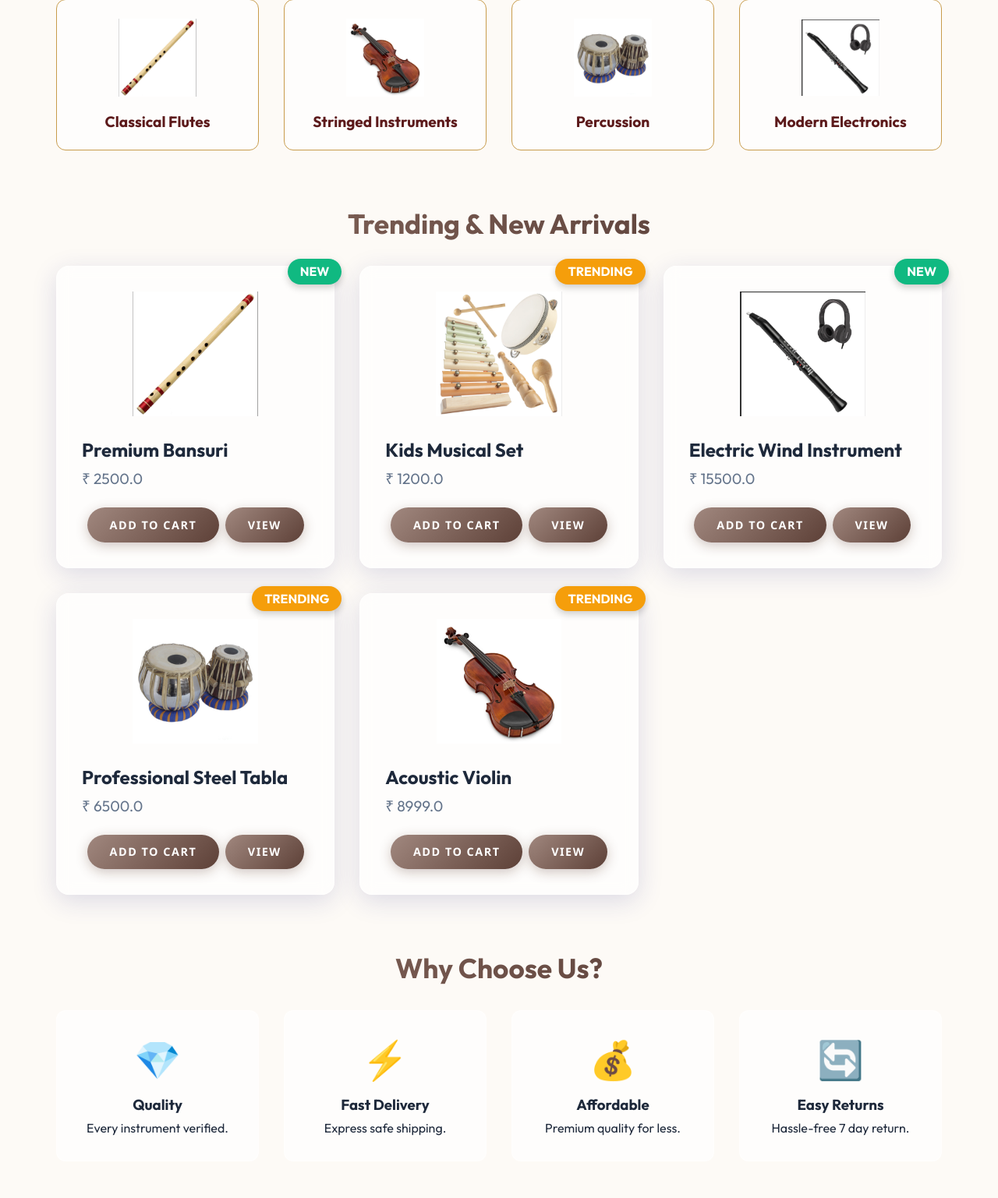
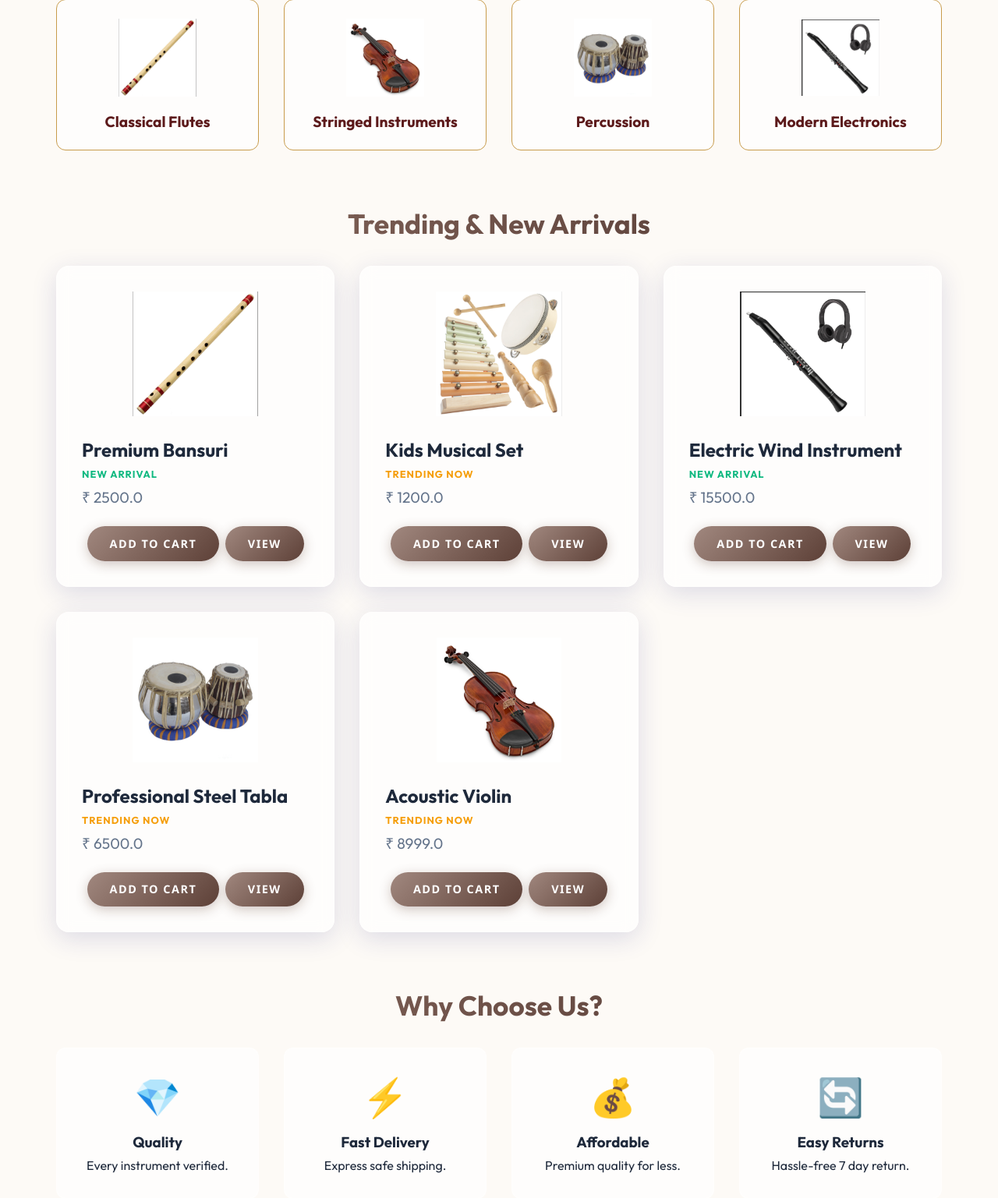
Before and after one commit to RathodKarina/Ambica_store, a Flask app: page / in a window 1280 px wide. Shown: the part 1174-2711 px from the top of the page at 78% size. Run offline with Flask 3, Linux system fonts and the light colour scheme; data comes from the database, SQL or seed files in the repository.

Commit message:
Repositioned trending badges logic from hovering to clean inline text

```diff
--- a/templates/index.html
+++ b/templates/index.html
@@ -4,7 +4,8 @@
 <section class="hero-section">
     <div class="hero-content">
         <h1>Feel the Rhythm of Tradition</h1>
-        <p class="subtitle">Premium handcrafted instruments curated for musicians, students, and collectors, breathing life into a centuries-old musical heritage.</p>
+        <p class="subtitle">Premium handcrafted instruments curated for musicians, students, and collectors, breathing
+            life into a centuries-old musical heritage.</p>
         <div class="hero-buttons">
             <a href="/products" class="btn-hero-primary">Shop Now</a>
             <a href="/products" class="btn-hero-outline">Explore Collection</a>
@@ -47,21 +48,30 @@
     <h2 class="section-title" style="text-align: center; margin-bottom: 2rem;">Trending & New Arrivals</h2>
     <div class="products-grid">
         {% for product in trending_products %}
-        <div class="product glass-card" style="position: relative;">
+        <div class="product glass-card">
+            <img src="{{ product.image_url }}" alt="{{ product.name }}"
+                style="width: 100%; height: 160px; object-fit: contain; margin-bottom: 1.5rem;">
+            <h3>{{ product.name }}</h3>
+
             {% if product.is_new %}
-            <span class="badge badge-new">NEW</span>
+            <p
+                style="font-size: 0.8rem; color: #10B981; font-weight: bold; margin-bottom: 0.5rem; letter-spacing: 1px;">
+                NEW ARRIVAL</p>
             {% elif product.is_trending %}
-            <span class="badge badge-trending">TRENDING</span>
+            <p
+                style="font-size: 0.8rem; color: #F59E0B; font-weight: bold; margin-bottom: 0.5rem; letter-spacing: 1px;">
+                TRENDING NOW</p>
             {% endif %}
 
-            <img src="{{ product.image_url }}" alt="{{ product.name }}" style="width: 100%; height: 160px; object-fit: contain; margin-bottom: 1.5rem;">
-            <h3>{{ product.name }}</h3>
             <p>₹ {{ product.price }}</p>
-            <div style="display: flex; gap: 0.5rem; justify-content: center; background: none; border: none; padding: 0; box-shadow: none;">
-                <form action="{{ url_for('main.add_to_cart', id=product.id) }}" method="POST" style="margin: 0; display: inline-block; padding: 0; background: none; border: none; box-shadow: none;">
+            <div
+                style="display: flex; gap: 0.5rem; justify-content: center; background: none; border: none; padding: 0; box-shadow: none;">
+                <form action="{{ url_for('main.add_to_cart', id=product.id) }}" method="POST"
+                    style="margin: 0; display: inline-block; padding: 0; background: none; border: none; box-shadow: none;">
                     <button type="submit" class="btn">Add to Cart</button>
                 </form>
-                <a href="/product/{{ product.id }}" class="btn-outline" style="padding: 0.8rem 1.8rem; border-radius: 50px; font-weight: 700; text-transform: uppercase;">View</a>
+                <a href="/product/{{ product.id }}" class="btn-outline"
+                    style="padding: 0.8rem 1.8rem; border-radius: 50px; font-weight: 700; text-transform: uppercase;">View</a>
             </div>
         </div>
         {% endfor %}
```
